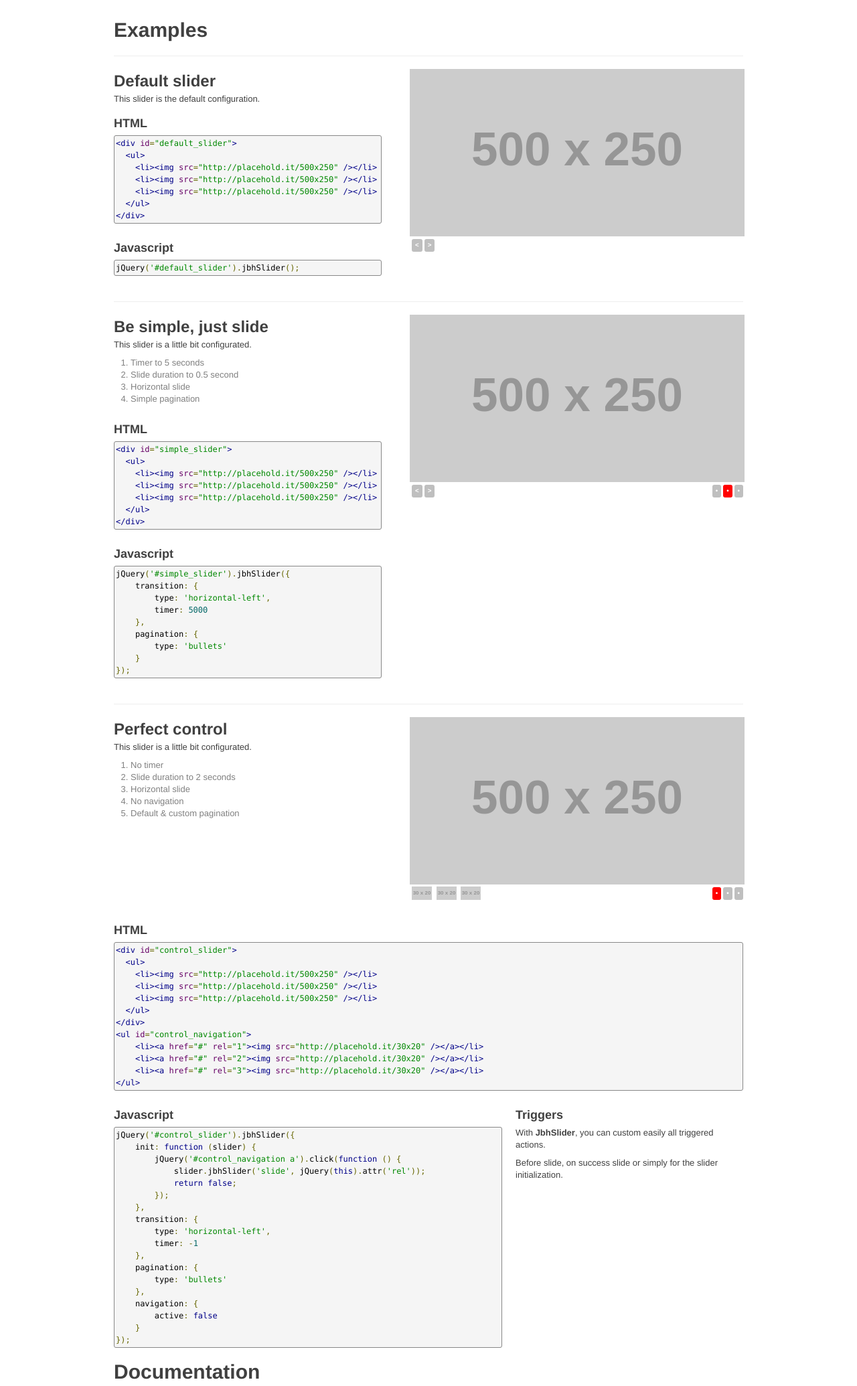
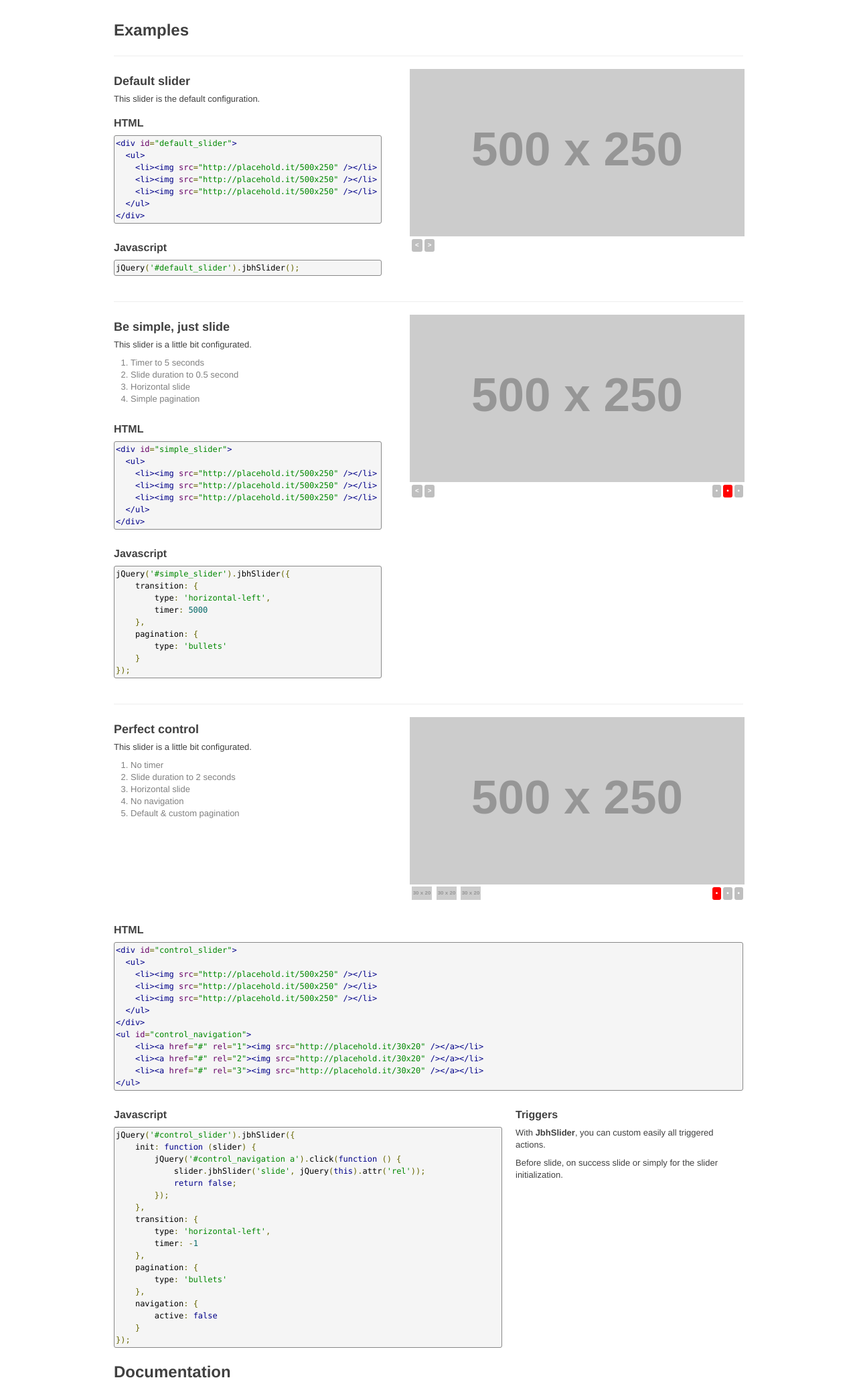
Before and after one commit to jacquesbh/jbhslider, a plain HTML site: page index.html in a window 1280 px wide. Shown: the part 340-2410 px from the top of the page at 67% size. Drawn offline with Linux system fonts and the light colour scheme; placeholder pictures from the web are drawn by us.

Commit message:
Document plan for SEO

```diff
--- a/index.html
+++ b/index.html
@@ -63,16 +63,16 @@
 
             <div class="row" id="examples">
                 <div class="span16">
-                    <h1>Examples</h1>
+                    <h2>Examples</h2>
 
                     <hr/>
                     <div class="row">
                         <div class="span7">
 
-                            <h2>Default slider</h2>
+                            <h3>Default slider</h3>
 
                             <p>This slider is the default configuration.</p>
-                            <h3>HTML</h3>
+                            <h4>HTML</h4>
 <pre class="prettyprint">
 &lt;div id=&quot;default_slider&quot;&gt;
   &lt;ul&gt;
@@ -82,7 +82,7 @@
   &lt;/ul&gt;
 &lt;/div&gt;
 </pre>
-                            <h3>Javascript</h3>
+                            <h4>Javascript</h4>
 <pre class="prettyprint">
 jQuery('#default_slider').jbhSlider();
 </pre>
@@ -107,7 +107,7 @@ jQuery('#default_slider').jbhSlider();
                     <div class="row">
                         <div class="span7">
 
-                            <h2>Be simple, just slide</h2>
+                            <h3>Be simple, just slide</h3>
 
                             <p>This slider is a little bit configurated.</p>
                             <ol>
@@ -117,7 +117,7 @@ jQuery('#default_slider').jbhSlider();
                                 <li>Simple pagination</li>
                             </ol>
 
-                            <h3>HTML</h3>
+                            <h4>HTML</h4>
 <pre class="prettyprint">
 &lt;div id=&quot;simple_slider&quot;&gt;
   &lt;ul&gt;
@@ -128,7 +128,7 @@ jQuery('#default_slider').jbhSlider();
 &lt;/div&gt;
 </pre>
 
-                            <h3>Javascript</h3>
+                            <h4>Javascript</h4>
 <pre class="prettyprint">
 jQuery('#simple_slider').jbhSlider({
     transition: {
@@ -170,7 +170,7 @@ jQuery('#simple_slider').jbhSlider({
                     <div class="row">
                         <div class="span7">
 
-                            <h2>Perfect control</h2>
+                            <h3>Perfect control</h3>
 
                             <p>This slider is a little bit configurated.</p>
                             <ol>
@@ -222,7 +222,7 @@ jQuery('#simple_slider').jbhSlider({
 
                     <div class="row">
                         <div class="span16">
-                            <h3>HTML</h3>
+                            <h4>HTML</h4>
 <pre class="prettyprint">
 &lt;div id=&quot;control_slider&quot;&gt;
   &lt;ul&gt;
@@ -242,7 +242,7 @@ jQuery('#simple_slider').jbhSlider({
 
                     <div class="row">
                         <div class="span10">
-                            <h3>Javascript</h3>
+                            <h4>Javascript</h4>
 <pre class="prettyprint">
 jQuery('#control_slider').jbhSlider({
     init: function (slider) {
@@ -265,7 +265,7 @@ jQuery('#control_slider').jbhSlider({
 </pre>
                         </div>
                         <div class="span6">
-                            <h3>Triggers</h3>
+                            <h4>Triggers</h4>
                             <p>With <strong>JbhSlider</strong>, you can custom easily all triggered actions.</p>
                             <p>Before slide, on success slide or simply for the slider initialization.</p>
                         </div>
@@ -276,12 +276,12 @@ jQuery('#control_slider').jbhSlider({
 
             <div class="row" id="documentation">
                 <div class="span16">
-                    <h1>Documentation</h1>
+                    <h2>Documentation</h2>
 
                     <hr/>
                     <div class="row">
                         <div class="span16">
-                            <h2>Default settings</h2>
+                            <h3>Default settings</h3>
 <pre class="prettyprint">
 var settings = {
     init: function (slider) {},
@@ -338,10 +338,10 @@ var settings = {
                     </div>
                     <div class="row">
                         <div class="span16">
-                            <h2>The different settings</h2>
+                            <h3>The different settings</h3>
                             <div class="row">
                                 <div class="span16">
-                                    <h3>Triggers</h3>
+                                    <h4>Triggers</h4>
 <pre class="prettyprint">
 var settings = {
     init: function (slider) {}, // Method call on slider loading
@@ -355,7 +355,7 @@ var settings = {
                             </div>
                             <div class="row">
                                 <div class="span16">
-                                    <h3>The slides</h3>
+                                    <h4>The slides</h4>
 <pre class="prettyprint">
 var settings = {
     elements: {
@@ -368,7 +368,7 @@ var settings = {
                             </div>
                             <div class="row">
                                 <div class="span16">
-                                    <h3>Cascading Style Sheets</h3>
+                                    <h4>Cascading Style Sheets</h4>
 <pre class="prettyprint">
 var settings = {
     css: {
@@ -382,7 +382,7 @@ var settings = {
                             </div>
                             <div class="row">
                                 <div class="span16">
-                                    <h3>Transition</h3>
+                                    <h4>Transition</h4>
 <pre class="prettyprint">
 var settings = {
     transition: {
@@ -399,7 +399,7 @@ var settings = {
                             </div>
                             <div class="row">
                                 <div class="span16">
-                                    <h3>Pagination</h3>
+                                    <h4>Pagination</h4>
 <pre class="prettyprint">
 var settings = {
     pagination: {
@@ -425,7 +425,7 @@ var settings = {
                             </div>
                             <div class="row">
                                 <div class="span16">
-                                    <h3>Navigation</h3>
+                                    <h4>Navigation</h4>
 <pre class="prettyprint">
 var settings = {
     navigation: {
```
